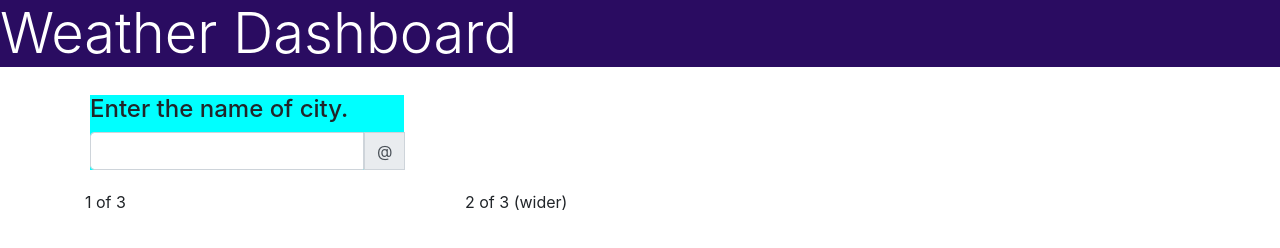
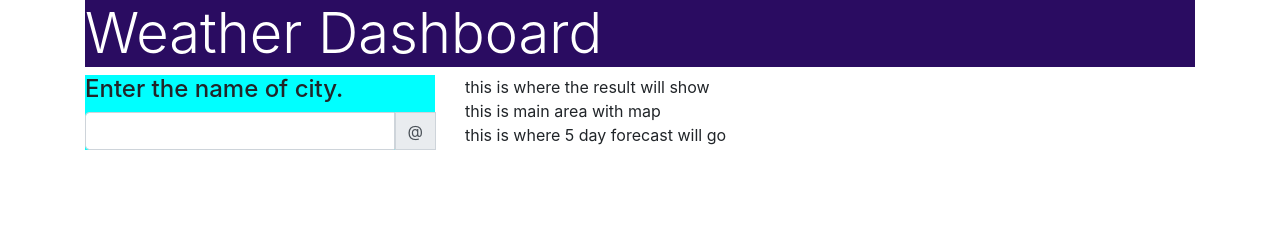
Before and after one commit to beenish-mha/Weather-Forecast, a plain HTML site: page index.html in a window 1280 px wide. Drawn offline with nearby package versions, Linux system fonts and the light colour scheme.

Commit message:
added in index.html

```diff
--- a/index.html
+++ b/index.html
@@ -8,9 +8,14 @@
           <link rel="stylesheet" href="style.css">
     </head>
     <body>
-        <h1 class="display-4">Weather Dashboard</h1>
         <div class="container">
             <div class="row">
+                <div class="col-12">
+                <h1 class="display-4">Weather Dashboard</h1>
+                </div>
+            </div>
+            <div class="row">
+                <div class="col-4">
                     <aside  class="left-side" id="left-column">
                         <h4>Enter the name of city.</h4>
                             <div class="input-group">
@@ -21,12 +26,12 @@
                             </div>
                     </aside>
                 </div>
+                <div class="col-8">
+                    this is where the result will show
                     <div class="row">
-                <div class="col-4">
-                        1 of 3
+                        <div class="col-12">this is main area with map</div>
+                        <div class="col-12">this is where 5 day forecast will go</div>
                     </div>
-                <div class="col-8">
-                        2 of 3 (wider)
                 </div>
             </div>
         </div>
--- a/style.css
+++ b/style.css
@@ -5,6 +5,6 @@ h1 {
     color: white;
 }
 .left-side {
-    margin: 20px;
+
     background-color: cyan;
 }
```
Lines whose indentation alone changed are shown as unchanged.
